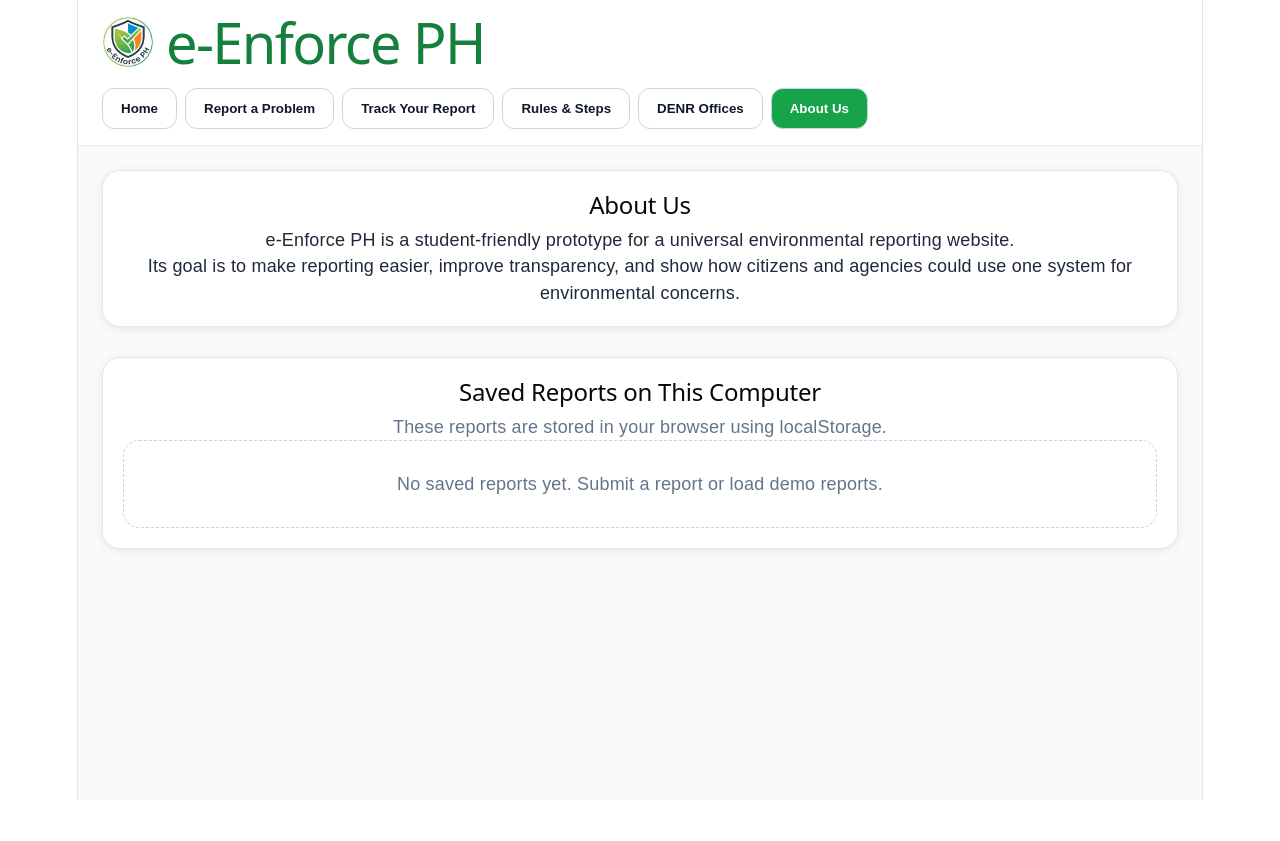
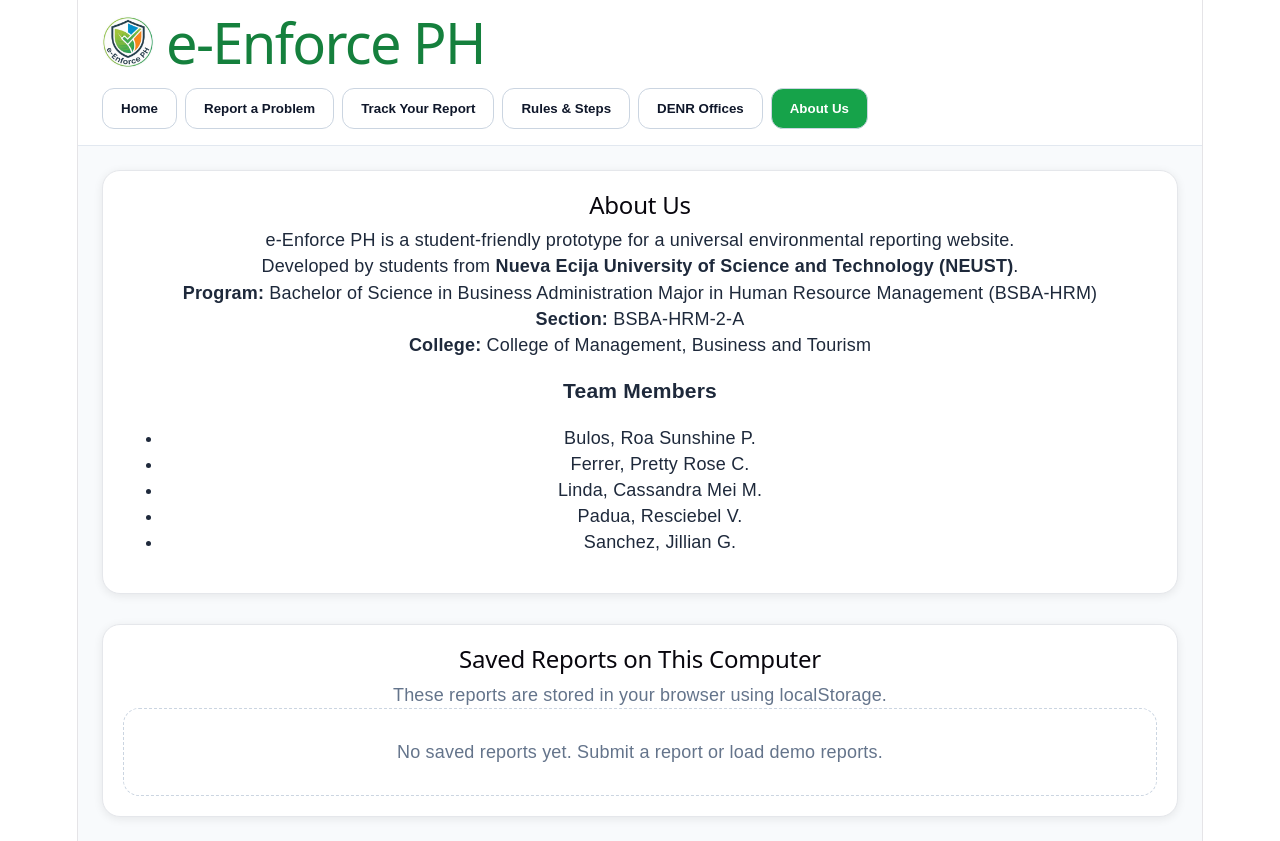
Before and after one commit to kyojin03/e-enforce-ph, a React (Vite) app: page / in a window 1280 px wide. Both pictures are taken after a click on the button "About Us". Before the commit the page ends 800 px from the top, so only its background shows below. Built offline with nearby package versions, Linux system fonts and the light colour scheme.

Commit message:
updated about section

```diff
--- a/src/App.jsx
+++ b/src/App.jsx
@@ -661,13 +661,29 @@ export default function App() {
 {page === "about" && (
   <div style={cardStyle}>
     <h2>About Us</h2>
+
     <p>
       e-Enforce PH is a student-friendly prototype for a universal environmental reporting website.
     </p>
+
     <p>
-              Its goal is to make reporting easier, improve transparency, and show how citizens and agencies
-              could use one system for environmental concerns.
+      Developed by students from <strong>Nueva Ecija University of Science and Technology (NEUST)</strong>.
     </p>
+
+    <p>
+      <strong>Program:</strong> Bachelor of Science in Business Administration Major in Human Resource Management (BSBA-HRM)<br />
+      <strong>Section:</strong> BSBA-HRM-2-A<br />
+      <strong>College:</strong> College of Management, Business and Tourism
+    </p>
+
+    <h3 style={{ marginTop: "20px" }}>Team Members</h3>
+    <ul>
+      <li>Bulos, Roa Sunshine P.</li>
+      <li>Ferrer, Pretty Rose C.</li>
+      <li>Linda, Cassandra Mei M.</li>
+      <li>Padua, Resciebel V.</li>
+      <li>Sanchez, Jillian G.</li>
+    </ul>
   </div>
 )}
 
```
Lines whose indentation alone changed are shown as unchanged.
